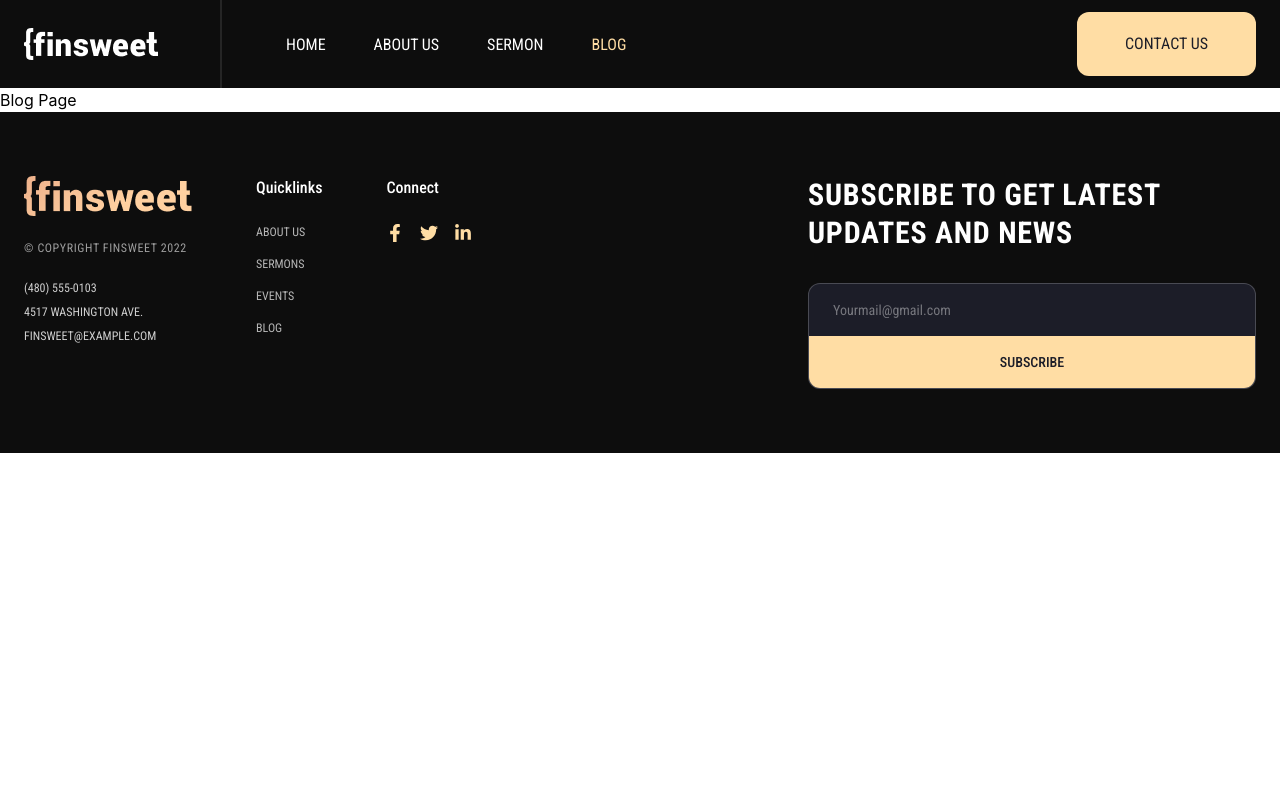
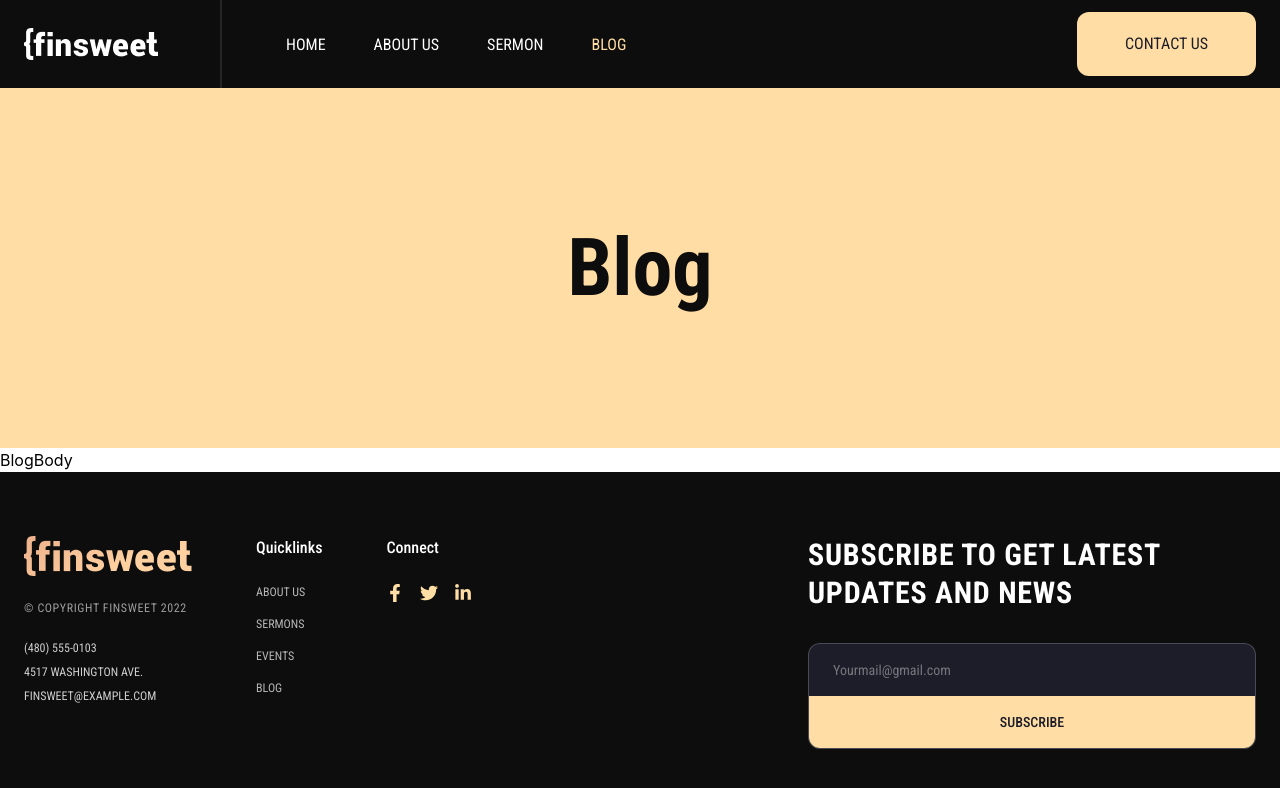
Before and after one commit to dev-mehedihassan/finsweet-tailwind, a React (Vite) app: page /blog in a window 1280 px wide. Shown: the top 788 px of the page. Built offline with nearby package versions, Linux system fonts and the light colour scheme.

Commit message:
BlogHero blog component added

```diff
--- a/src/App.jsx
+++ b/src/App.jsx
@@ -2,13 +2,14 @@ import { BrowserRouter, Routes, createRoutesFromElements, Route, RouterProvider,
 import HomeIndex from "./pages/homepage/HomeIndex"
 import RootLayout from "./components/layouts/RootLayout";
 import ErrorPage from "./components/common/ErrorPage";
+import BlogIndex from "./pages/blog/BlogIndex";
 
 const routes = createRoutesFromElements(
   <Route element={<RootLayout />}>
     <Route path="/" element={<HomeIndex />} />
     <Route path="/about" element={"About Us Page"}  />
     <Route path="/sermon" element={"Sermon Page"}  />
-    <Route path="/blog" element={"Blog Page"}  />
+    <Route path="/blog" element={<BlogIndex />}  />
     <Route path="*" element={<ErrorPage />}  />
   </Route>
 );
--- /dev/null
+++ b/src/components/pages/blog/BlogBody.jsx
@@ -0,0 +1,9 @@
+import React from 'react'
+
+const BlogBody = () => {
+  return (
+    <div>BlogBody</div>
+  )
+}
+
+export default BlogBody
--- /dev/null
+++ b/src/components/pages/blog/BlogHero.jsx
@@ -0,0 +1,14 @@
+import React from 'react'
+import Container from '../../common/Container'
+
+const BlogHero = () => {
+  return (
+    <section className="py-30 bg-brand-peach">
+        <Container>
+            <h2 className="text-center text-brand-dark font-bold font-roboto text-[80px]">Blog</h2>
+        </Container>
+    </section>
+  )
+}
+
+export default BlogHero
--- /dev/null
+++ b/src/pages/blog/BlogIndex.jsx
@@ -0,0 +1,14 @@
+import React from 'react'
+import BlogHero from '../../components/pages/blog/BlogHero'
+import BlogBody from '../../components/pages/blog/BlogBody'
+
+const BlogIndex = () => {
+  return (
+    <>
+        <BlogHero />
+        <BlogBody />
+    </>
+  )
+}
+
+export default BlogIndex
```
